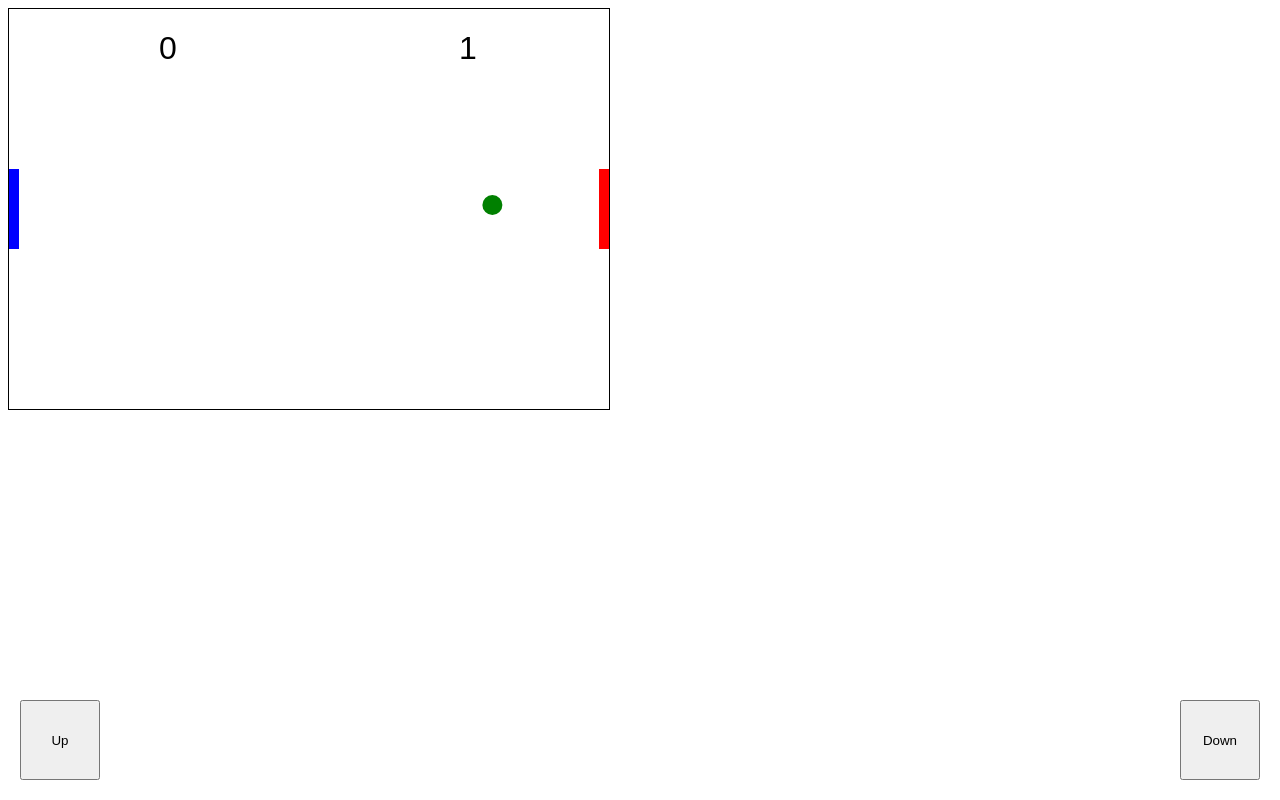
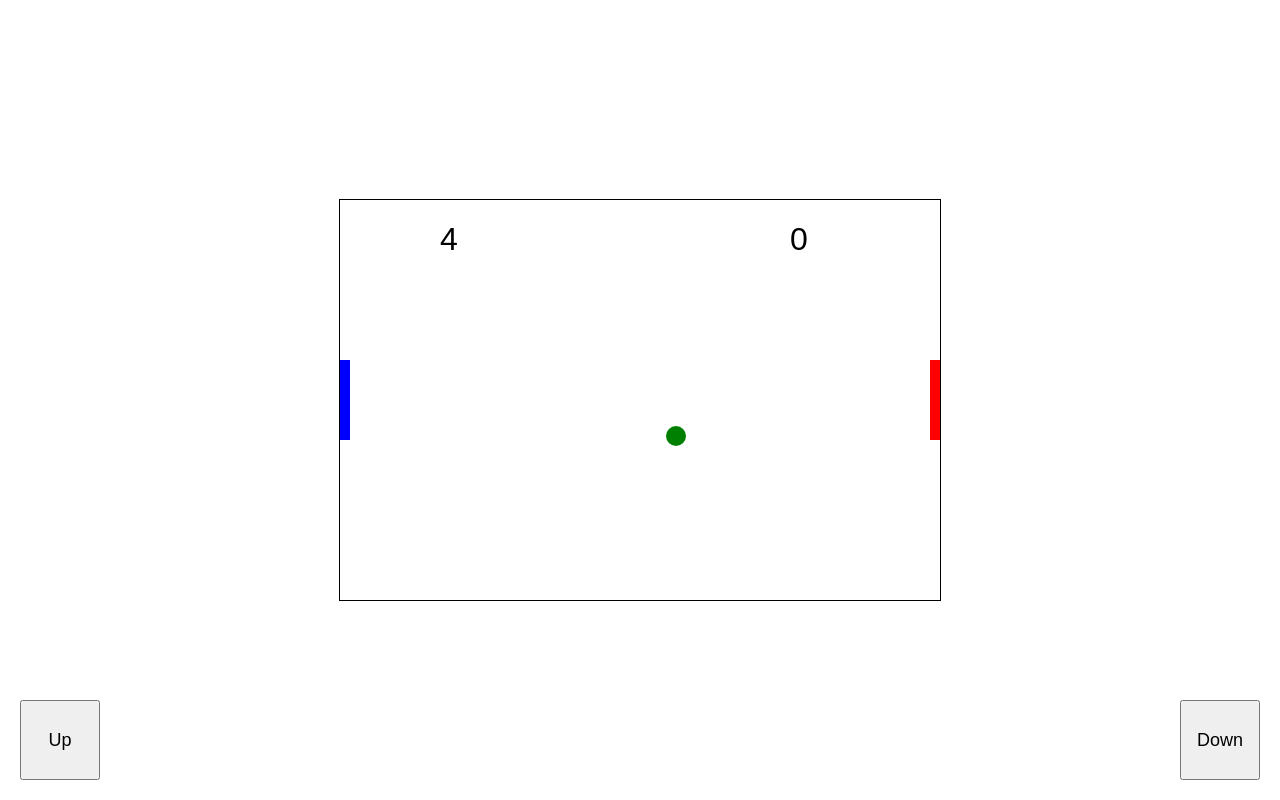
Before and after one commit to ildunari/Pongforjoe, a plain HTML site: page index.html in a window 1280 px wide. Drawn offline with Linux system fonts and the light colour scheme.

Commit message:
Update index.html

```diff
--- a/index.html
+++ b/index.html
@@ -1,17 +1,58 @@
 <!DOCTYPE html>
 <html>
 <head>
+  <meta name="viewport" content="width=device-width, initial-scale=1.0">
   <style>
+    body {
+      display: flex;
+      flex-direction: column;
+      align-items: center;
+      justify-content: center;
+      height: 100vh;
+      margin: 0;
+    }
+
     canvas {
       border: 1px solid black;
+    }
+
+    button {
+      font-size: 18px;
+    }
+
+    /* Default styles for larger screens */
+    canvas {
+      width: 600px;
+      height: 400px;
+    }
+
+    button {
+      width: 80px;
+      height: 80px;
+    }
+
+    /* Styles for smaller screens */
+    @media (max-width: 600px) {
+      canvas {
+        width: 300px;
+        height: 200px;
+      }
+
+      button {
+        width: 60px;
+        height: 60px;
+      }
     }
   </style>
 </head>
 <body>
   <canvas id="canvas" width="600" height="400"></canvas>
-<button id="up" style="position: absolute; left: 20px; bottom: 20px; width: 80px; height: 80px;">Up</button>
-<button id="down" style="position: absolute; right: 20px; bottom: 20px; width: 80px; height: 80px;">Down</button>
+  <div>
+    <button id="up" style="position: absolute; left: 20px; bottom: 20px;">Up</button>
+    <button id="down" style="position: absolute; right: 20px; bottom: 20px;">Down</button>
+  </div>
   <script>
+    // The rest of the script remains unchanged
     // Get the canvas element and its context
     var canvas = document.getElementById("canvas");
     var ctx = canvas.getContext("2d");
@@ -92,7 +133,6 @@
       downPressed = false;
     });
 
-
     // Define a function to draw a rectangle
     function drawRect(x, y, width, height, color) {
       ctx.fillStyle = color;
@@ -116,18 +156,11 @@
 
     // Define a function to update the game logic
     function update() {
-      // Move the paddle according to the pressed keys
-		// Move the paddle according to the flags
-		if (upPressed) {
+      // Move the paddle according to the pressed keys or buttons
+      if (keys[UP_ARROW] || upPressed) {
         paddle1.y -= PADDLE_SPEED;
       }
-		if (downPressed) {
-  		paddle1.y += PADDLE_SPEED;
-		}
-      if (keys[UP_ARROW]) {
-        paddle1.y -= PADDLE_SPEED;
-      }
-      if (keys[DOWN_ARROW]) {
+      if (keys[DOWN_ARROW] || downPressed) {
         paddle1.y += PADDLE_SPEED;
       }
 
@@ -174,7 +207,7 @@
         paddle2.score++;
         ball.x = canvas.width / 2;
         ball.y = canvas.height / 2;
-        ball.speedX = BALL_SPEED;
+                ball.speedX = -BALL_SPEED; // Reverse the direction of the ball
         ball.speedY = BALL_SPEED;
       }
 
@@ -182,30 +215,13 @@
         paddle1.score++;
         ball.x = canvas.width / 2;
         ball.y = canvas.height / 2;
-        ball.speedX = -BALL_SPEED;
+        ball.speedX = BALL_SPEED;
         ball.speedY = BALL_SPEED;
-      }
-
-      // Move the paddle 2 using a simple AI
-      // The paddle will try to follow the ball's y position
-      if (ball.y < paddle2.y + paddle2.height / 2) {
-        paddle2.y -= PADDLE_SPEED;
-      }
-      if (ball.y > paddle2.y + paddle2.height / 2) {
-        paddle2.y += PADDLE_SPEED;
-      }
-
-      // Prevent the paddle from going out of bounds
-      if (paddle2.y < 0) {
-        paddle2.y = 0;
-      }
-      if (paddle2.y + paddle2.height > canvas.height) {
-        paddle2.y = canvas.height - paddle2.height;
       }
     }
 
-    // Define a function to render the game graphics
-    function render() {
+    // Define a function to draw the game objects
+    function draw() {
       // Clear the canvas
       ctx.clearRect(0, 0, canvas.width, canvas.height);
 
@@ -216,16 +232,16 @@
       // Draw the ball
       drawCircle(ball.x, ball.y, ball.radius, ball.color);
 
-      // Draw the score
-      drawScore(canvas.width / 4, 50, paddle1.score);
-      drawScore(canvas.width * 3 / 4, 50, paddle2.score);
+      // Draw the scores
+      drawScore(100, 50, paddle1.score);
+      drawScore(canvas.width - 150, 50, paddle2.score);
     }
 
     // Define a function to run the game loop
     function gameLoop() {
       update();
-      render();
-      requestAnimationFrame(gameLoop); // Call this function again on the next frame
+      draw();
+      requestAnimationFrame(gameLoop);
     }
 
     // Start the game loop
```
Lines whose indentation alone changed are shown as unchanged.
